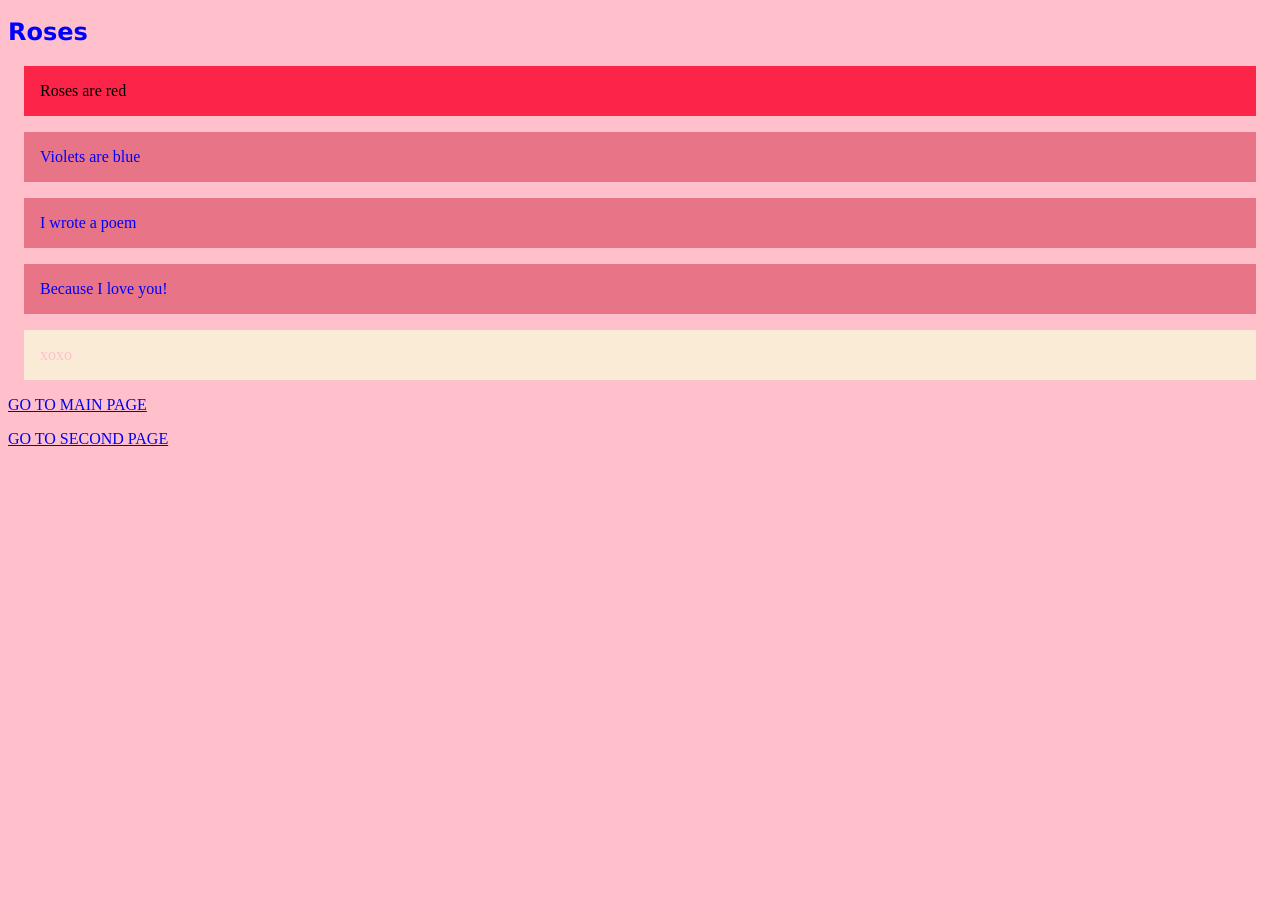
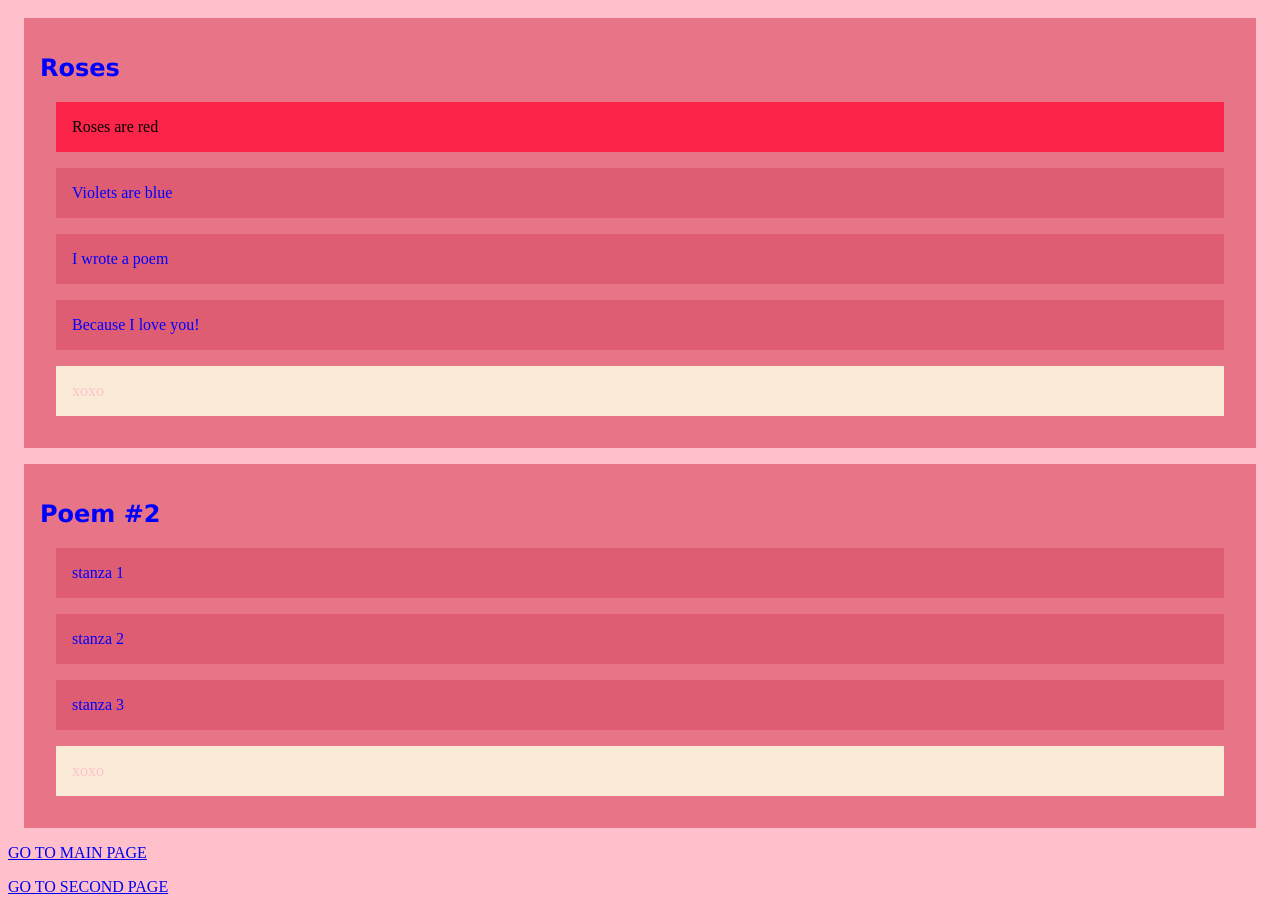
Before and after one commit to kmarcano/kmarcano.github.io, a plain HTML site: page page3.html in a window 1280 px wide. Shown: the part 48-960 px from the top of the page. Before the commit the page ends 800 px from the top, so only its background shows below. Drawn offline with Linux system fonts and the light colour scheme.

Commit message:
assignment 5

```diff
--- a/page3.html
+++ b/page3.html
@@ -14,16 +14,24 @@
     <body>
         <h1>HERE ARE SOME POEMS</h1>
         <p></p>
+
+        <div class="poem">
             <h2>Roses</h2>
             <div class="openingstanza">Roses are red</div>
             <div>Violets are blue </div>
             <div>I wrote a poem</div>
             <div>Because I love you!</div>
             <div class="kisses">xoxo</div>
+        </div>
 
         <p></p>
-
-
+        <div class="poem">
+            <h2>Poem #2</h2>
+            <div>stanza 1</div>
+            <div>stanza 2</div>
+            <div>stanza 3</div>
+            <div class="kisses">xoxo</div>
+        </div>
 
         <a href="index.html">GO TO MAIN PAGE</a>
         <p>
--- a/style.css
+++ b/style.css
@@ -2,7 +2,9 @@ body { background-color: pink;color: blue;}
 
 div { background-color: rgba(221, 84, 107, 0.697);color: rgb(0, 0, 255); margin: 16px;padding: 16px;}
     .openingstanza {background-color: rgb(252, 36, 72); color: black}
-    .kisses {background-color: antiquewhite; color: pink;}
+
 
 h1 {font-family: Arial, Helvetica, sans-serif}
 h2 {font-family:Verdana, Geneva, Tahoma, sans-serif}
+
+.poem > div:last-child {background-color: antiquewhite; color: pink;}
```
Lines whose indentation alone changed are shown as unchanged.
